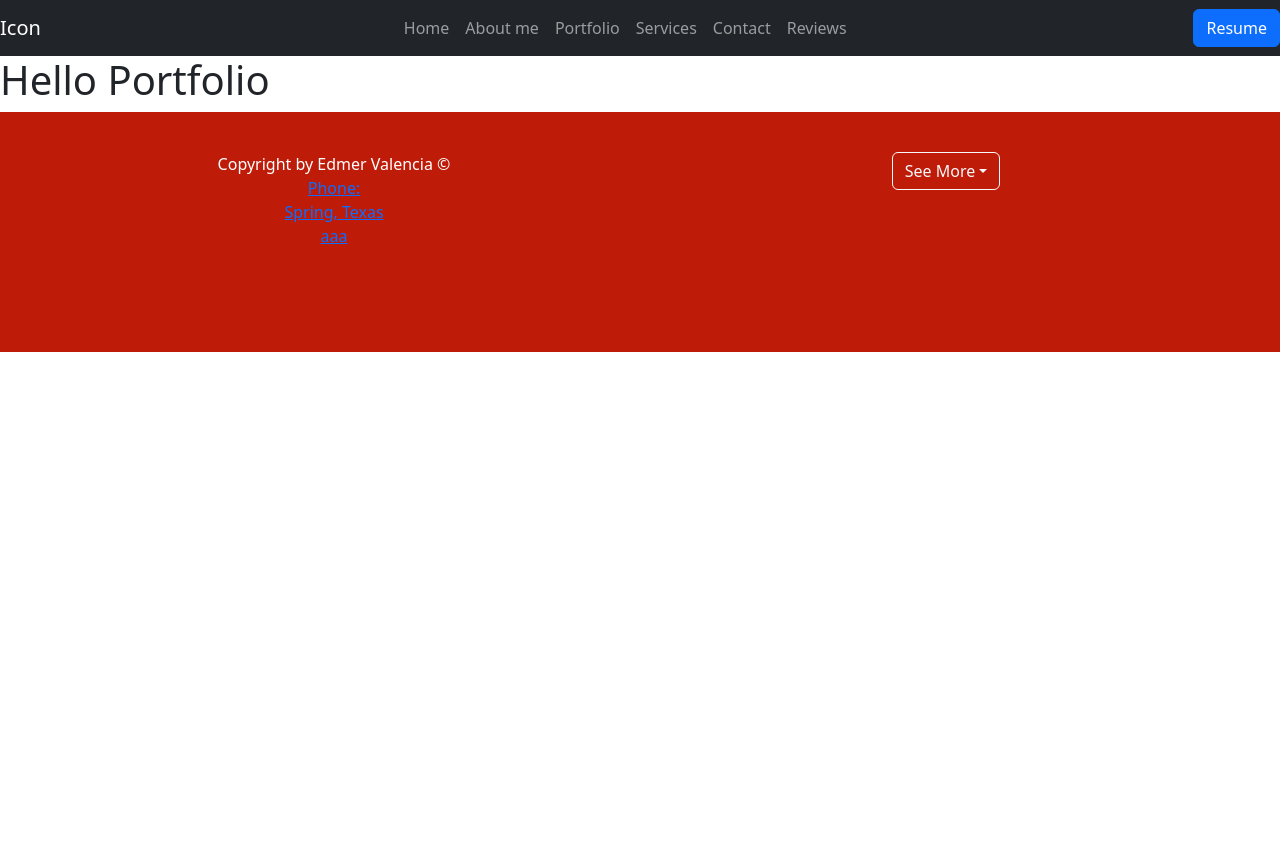
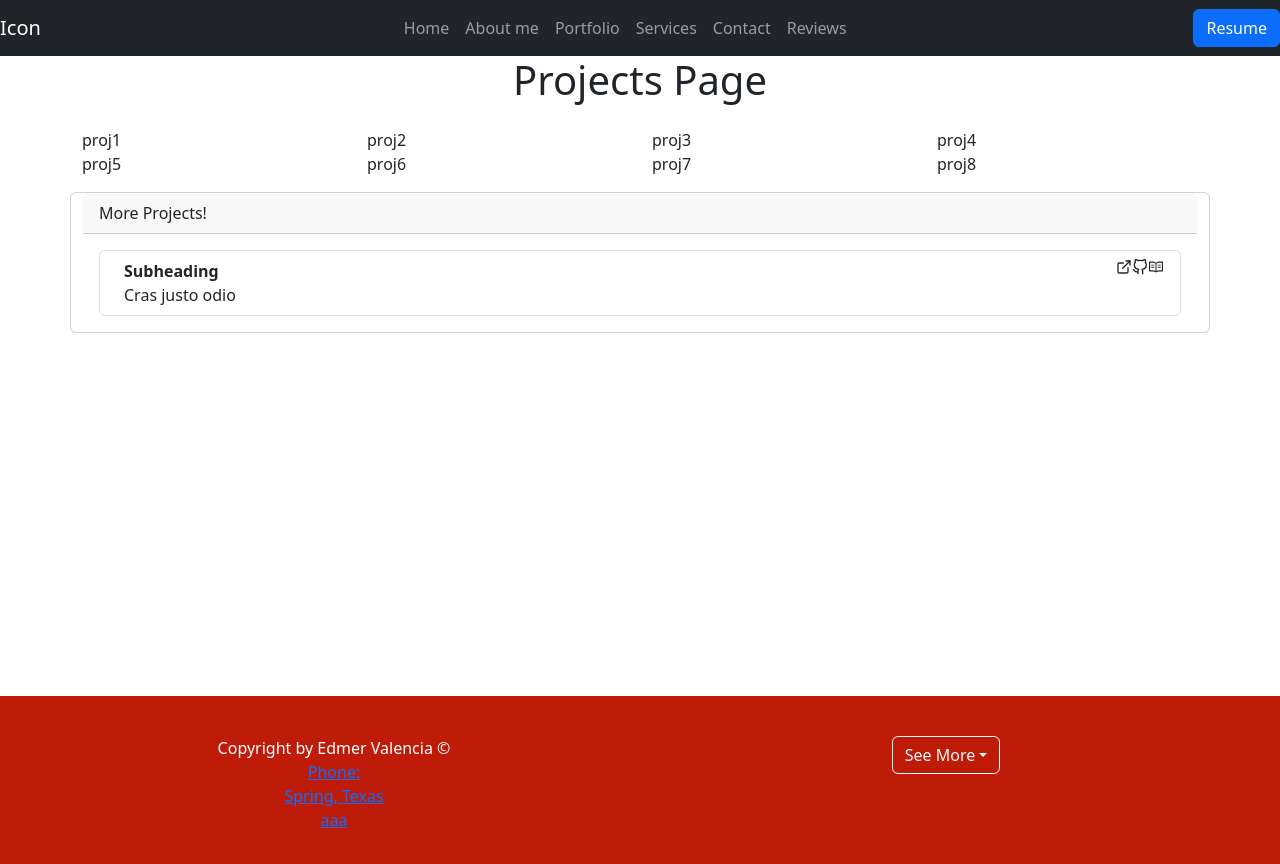
Before and after one commit to edm1001/web-dev-port, a React (Create React App) app: page /portfolio in a window 1280 px wide. Shown: the top 864 px of the page. Before the commit the page ends 800 px from the top, so only its background shows below. Built offline with nearby package versions, Linux system fonts and the light colour scheme.

Commit message:
portfolio page outlined

```diff
--- a/src/App.css
+++ b/src/App.css
@@ -87,7 +87,7 @@
   background-color: black;
   color: white;
   width:100%;
-  height: 100vh;
+  height: 70vh;
 }
 .srvc-row{
   padding: 2%;
@@ -105,7 +105,9 @@
 }
 
 /* Portfolio section*/
-
+.portfolio {
+  height: 80vh
+}
 
 
 
@@ -153,6 +155,9 @@
 .reviews {
   background-color:var(--darkgrey);
 }
+.review-card {
+  overflow: hidden;
+}
 
 /* Footer */
 .footer{
--- a/src/Components/Projects/Projects.js
+++ b/src/Components/Projects/Projects.js
@@ -5,7 +5,7 @@ import Card from 'react-bootstrap/Card';
 import Wordle from '../../Assets/port/wordle.gif';
 import travelBlog from '../../Assets/port/travel-blog.gif';
 import Chatterize from '../../Assets/port/chatterize.gif';
-import { Container } from 'react-bootstrap';
+import Container from 'react-bootstrap/Container';
 
 const Projects = () => {
     return (
@@ -17,7 +17,6 @@ const Projects = () => {
             <Card className="proj-card" to='/portfolio'>
             <Card.Img
             src={Wordle} alt='jo'/>
-            <Card.Link href='/portfolio'> link</Card.Link>
             </Card>
                 </Col>
 
@@ -39,7 +38,6 @@ const Projects = () => {
             <Card className="proj-card" to='/portfolio'>
             <Card.Img
             src={Wordle} alt='jo'/>
-            <Card.Link href='/portfolio'> link</Card.Link>
             </Card>
                 </Col>
 
--- a/src/Components/Reviews/Reviews.js
+++ b/src/Components/Reviews/Reviews.js
@@ -16,7 +16,7 @@ const Reviews =() => {
 
 
                 <Col lg={3} md={4} sm={6}>
-            <Card>
+            <Card className='review-card'>
             <BsFillPersonFill size={35} />
             <Card.Body>
              <p>
--- a/src/Pages/Portfolio.js
+++ b/src/Pages/Portfolio.js
@@ -1,12 +1,57 @@
 import React from "react";
+import Container from "react-bootstrap/Container";
+import Row from 'react-bootstrap/Row'
+import Col from 'react-bootstrap/Col'
+import Card from 'react-bootstrap/Card'
+import Badge from 'react-bootstrap/Badge'
+import ListGroup from 'react-bootstrap/ListGroup'
+import {FiExternalLink} from 'react-icons/fi'
+import {AiOutlineRead} from 'react-icons/ai';
+import {FiGithub} from 'react-icons/fi'
 // import row col and natiner lg=3 md -4 sm =6 =20 featured
-// have a list under the featured proj for "other projects"
-// the projects have a live link, github link, link to the readme
-
-
 const Portfolio = () => {
     return (
-        <h1 id=''>Hello Portfolio</h1>
+        // have a list under the featured proj for "other projects"
+        // the projects have a live link, github link, link to the readme
+        <section className="portfolio">
+        <h1 className='text-center' id=''>Projects Page</h1>
+        <Container className="portfolio">
+        <Row className="py-3">
+            <Col lg={3} md={4} sm={6} >proj1</Col>
+            <Col lg={3} md={4} sm={6} >proj2</Col>
+            <Col lg={3} md={4} sm={6} >proj3</Col>
+            <Col lg={3} md={4} sm={6} >proj4</Col>
+            <Col lg={3} md={4} sm={6} >proj5</Col>
+            <Col lg={3} md={4} sm={6} >proj6</Col>
+            <Col lg={3} md={4} sm={6} >proj7</Col>
+            <Col lg={3} md={4} sm={6} >proj8</Col>
+
+        </Row>
+
+        <Row>
+        <Card>
+            <Card.Header> More Projects!</Card.Header>
+            <Card.Body>
+                <ListGroup>
+                <ListGroup.Item
+        as="li"
+        className="d-flex justify-content-between align-items-start"
+      >
+        <div className="ms-2 me-auto">
+          <div className="fw-bold">Subheading</div>
+          Cras justo odio
+        </div>
+        <FiExternalLink><a href='/'></a></FiExternalLink>
+        <FiGithub><a href='#'className="px-2"></a></FiGithub>
+        <AiOutlineRead><a href='#' className="px-2"></a></AiOutlineRead>
+      </ListGroup.Item>
+                </ListGroup>
+            </Card.Body>
+        </Card>
+        </Row>
+        </Container>
+
+        </section>
     )
 }
 
```
